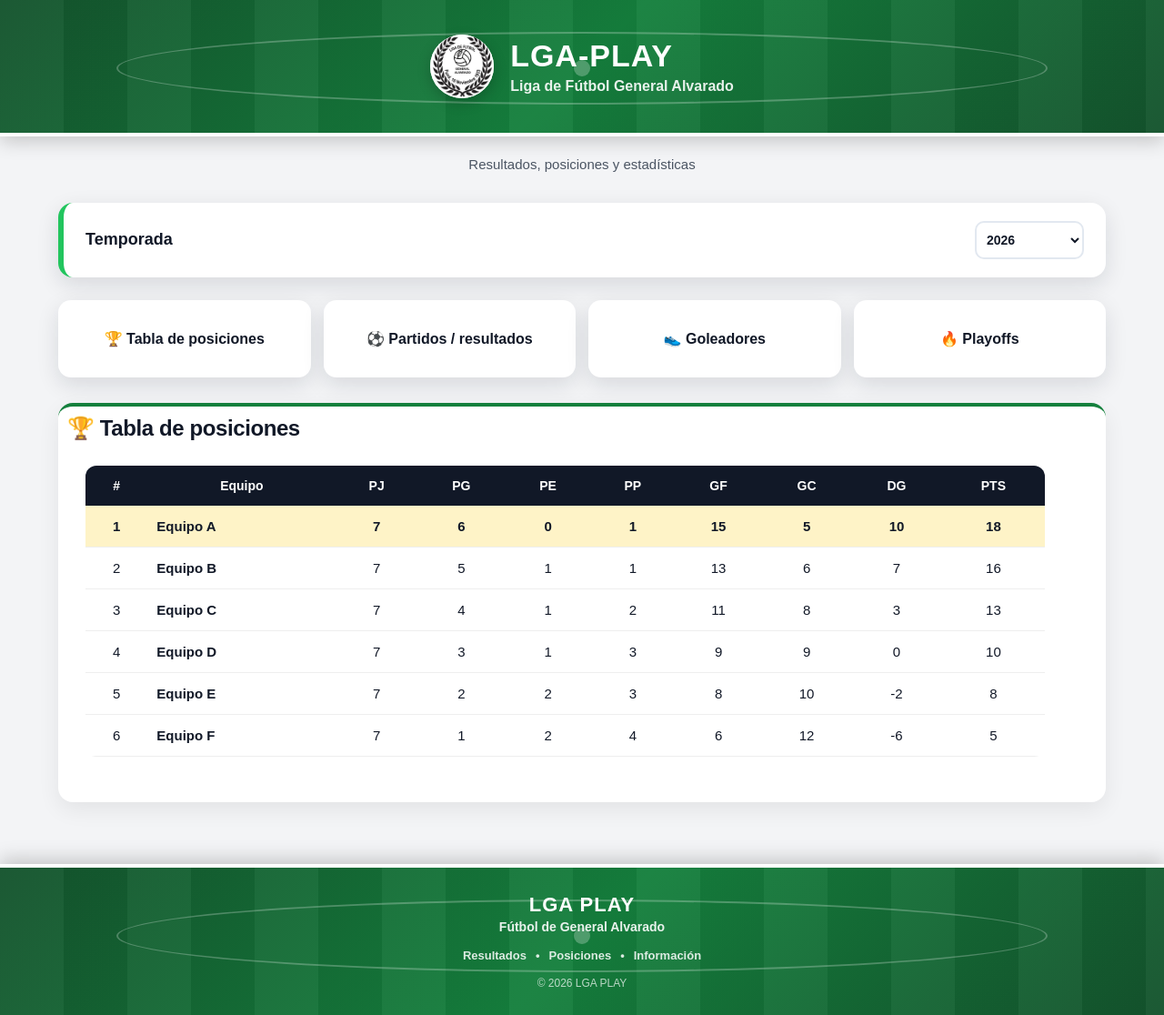
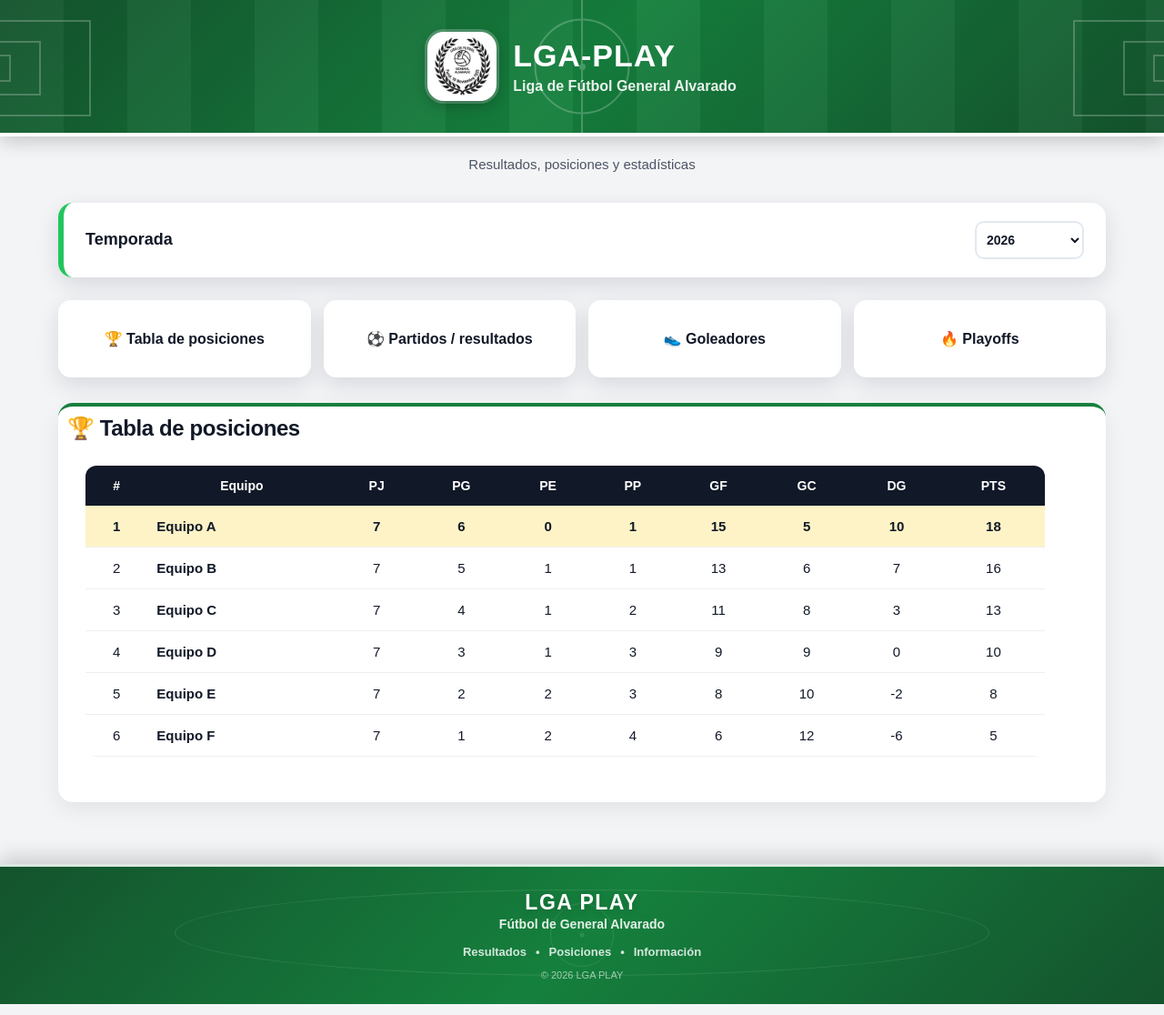
Before and after one commit to ornelabaldini/LGA-Play-Frontend, a React (Vite) app: page / in a window 1280 px wide. Shown: the whole page at 91% size. Built offline with nearby package versions, Linux system fonts and the light colour scheme.

Commit message:
Actualizo

```diff
--- a/src/components/Footer/Footer.css
+++ b/src/components/Footer/Footer.css
@@ -1,6 +1,13 @@
+
+/* =========================
+   FOOTER
+========================= */
+
 .footer {
   position: relative;
-  min-height: 150px;
+
+  min-height: 145px;
+
   overflow: hidden;
 
   display: flex;
@@ -10,13 +17,6 @@
   color: var(--blanco);
 
   background:
-    repeating-linear-gradient(
-      90deg,
-      rgba(255, 255, 255, 0.035) 0,
-      rgba(255, 255, 255, 0.035) 70px,
-      rgba(0, 0, 0, 0.04) 70px,
-      rgba(0, 0, 0, 0.04) 140px
-    ),
     linear-gradient(
       135deg,
       var(--verde-oscuro),
@@ -24,128 +24,300 @@
       var(--verde-oscuro)
     );
 
-  border-top: 4px solid var(--blanco);
-  box-shadow: 0 -5px 20px rgba(0, 0, 0, 0.2);
+  border-top: 3px solid rgba(255, 255, 255, 0.85);
+
+  box-shadow:
+    0 -6px 22px rgba(0, 0, 0, 0.18);
 }
+
+
+/* =========================
+   DETALLE DE CANCHA
+========================= */
 
 .footer__cancha {
   position: absolute;
+
   inset: 0;
 
   pointer-events: none;
-  opacity: 0.25;
+
+  opacity: 0.10;
 }
+
+
+/* Línea central */
 
 .footer__linea {
   position: absolute;
 
-  width: 80%;
-  height: 80px;
+  width: 70%;
 
-  left: 10%;
-  top: 35px;
+  height: 95px;
 
-  border: 2px solid white;
+  left: 15%;
+
+  top: 25px;
+
+  border: 1px solid white;
+
   border-radius: 50%;
 }
+
+
+/* Círculo central */
 
 .footer__circulo {
   position: absolute;
 
-  width: 18px;
-  height: 18px;
+  width: 70px;
+  height: 70px;
+
+  left: 50%;
+  top: 50%;
+
+  border: 1px solid white;
+
+  border-radius: 50%;
+
+  transform: translate(-50%, -50%);
+}
+
+
+/* Punto central */
+
+.footer__circulo::after {
+  content: "";
+
+  position: absolute;
+
+  width: 5px;
+  height: 5px;
+
+  left: 50%;
+  top: 50%;
 
   background: white;
+
   border-radius: 50%;
 
-  left: 50%;
-  top: 66px;
+  transform: translate(-50%, -50%);
+}
 
-  transform: translateX(-50%);
-}
+
+/* =========================
+   CONTENIDO
+========================= */
 
 .footer__contenido {
   position: relative;
-  z-index: 1;
+
+  z-index: 2;
 
   width: 100%;
+
   max-width: 1200px;
 
-  padding: 28px 20px;
+  padding: 26px 20px;
 
   display: flex;
+
   flex-direction: column;
+
   align-items: center;
 
   text-align: center;
 
-  gap: 8px;
+  gap: 7px;
+
+  animation: aparecerFooter 0.7s ease-out both;
 }
+
+
+@keyframes aparecerFooter {
+
+  from {
+    opacity: 0;
+
+    transform: translateY(8px);
+  }
+
+  to {
+    opacity: 1;
+
+    transform: translateY(0);
+  }
+}
+
+
+/* =========================
+   TÍTULO
+========================= */
 
 .footer__titulo {
   display: flex;
+
   flex-direction: column;
+
   align-items: center;
-  gap: 3px;
+
+  gap: 2px;
 }
 
+
 .footer__titulo strong {
-  font-size: 22px;
+  font-size: 23px;
+
   font-weight: 900;
-  letter-spacing: 1px;
+
+  letter-spacing: 1.5px;
+
+  text-shadow:
+    0 2px 8px rgba(0, 0, 0, 0.18);
 }
+
 
 .footer__titulo span {
   font-size: 14px;
+
   font-weight: 600;
-  opacity: 0.9;
+
+  opacity: 0.88;
 }
+
+
+/* =========================
+   INFORMACIÓN
+========================= */
 
 .footer__info {
   display: flex;
+
   align-items: center;
+
+  justify-content: center;
+
   gap: 10px;
 
   margin-top: 8px;
 
   font-size: 13px;
+
   font-weight: 600;
 
-  opacity: 0.85;
+  opacity: 0.82;
 }
 
+
+/* =========================
+   COPYRIGHT
+========================= */
+
 .footer__copyright {
-  margin-top: 8px;
+  margin-top: 5px;
 
-  font-size: 12px;
+  font-size: 11px;
+
   font-weight: 500;
 
-  opacity: 0.7;
+  opacity: 0.60;
 }
 
-@media (max-width: 700px) {
-  .footer {
-    min-height: 135px;
+
+/* =========================
+   BRILLO SUTIL
+========================= */
+
+.footer::after {
+  content: "";
+
+  position: absolute;
+
+  top: 0;
+
+  left: -35%;
+
+  width: 25%;
+
+  height: 100%;
+
+  background: linear-gradient(
+    90deg,
+    transparent,
+    rgba(255, 255, 255, 0.08),
+    transparent
+  );
+
+  transform: skewX(-20deg);
+
+  animation: brilloFooter 7s ease-in-out infinite;
+
+  pointer-events: none;
+}
+
+
+@keyframes brilloFooter {
+
+  0% {
+    left: -35%;
   }
 
-  .footer__contenido {
-    padding: 24px 16px;
+  45%,
+  100% {
+    left: 120%;
+  }
+}
+
+
+/* =========================
+   MOBILE
+========================= */
+
+@media (max-width: 700px) {
+
+  .footer {
+    min-height: 130px;
   }
 
+
+  .footer__contenido {
+    padding: 22px 16px;
+  }
+
+
   .footer__titulo strong {
-    font-size: 19px;
+    font-size: 20px;
   }
+
 
   .footer__titulo span {
     font-size: 13px;
   }
 
+
   .footer__info {
+    gap: 7px;
+
     font-size: 12px;
-    gap: 7px;
   }
 
+
   .footer__copyright {
-    font-size: 11px;
+    font-size: 10px;
+  }
+
+
+  .footer__linea {
+    width: 90%;
+
+    left: 5%;
+
+    height: 80px;
+  }
+
+
+  .footer__circulo {
+    width: 58px;
+    height: 58px;
   }
 }
--- a/src/components/Header/Header.css
+++ b/src/components/Header/Header.css
@@ -28,97 +28,311 @@
   box-shadow: 0 5px 20px rgba(0, 0, 0, 0.2);
 }
 
+
+/* =========================
+   CANCHA
+========================= */
+
 .header__cancha {
   position: absolute;
   inset: 0;
+
   pointer-events: none;
-  opacity: 0.25;
+
+  opacity: 0.22;
 }
 
-.header__linea {
+
+/* Línea central */
+
+.header__lineaCentral {
   position: absolute;
 
-  width: 80%;
-  height: 80px;
+  top: 0;
+  bottom: 0;
+  left: 50%;
 
-  left: 10%;
-  top: 35px;
+  width: 2px;
+
+  background: white;
+
+  transform: translateX(-50%);
+}
+
+
+/* Círculo central */
+
+.header__circuloCentral {
+  position: absolute;
+
+  width: 105px;
+  height: 105px;
+
+  left: 50%;
+  top: 50%;
 
   border: 2px solid white;
   border-radius: 50%;
+
+  transform: translate(-50%, -50%);
 }
 
-.header__circulo {
+
+/* Punto central */
+
+.header__circuloCentral::after {
+  content: "";
+
   position: absolute;
 
-  width: 18px;
-  height: 18px;
+  width: 7px;
+  height: 7px;
 
   background: white;
   border-radius: 50%;
 
   left: 50%;
-  top: 66px;
+  top: 50%;
 
-  transform: translateX(-50%);
+  transform: translate(-50%, -50%);
 }
+
+
+/* =========================
+   ÁREAS GRANDES
+========================= */
+
+.header__area {
+  position: absolute;
+
+  top: 22px;
+
+  width: 100px;
+  height: 106px;
+
+  border: 2px solid white;
+}
+
+
+/* Área izquierda */
+
+.header__area--izquierda {
+  left: 0;
+
+  border-left: none;
+}
+
+
+/* Área derecha */
+
+.header__area--derecha {
+  right: 0;
+
+  border-right: none;
+}
+
+
+/* =========================
+   ÁREAS CHICAS
+========================= */
+
+.header__areaChica {
+  position: absolute;
+
+  top: 45px;
+
+  width: 45px;
+  height: 60px;
+
+  border: 2px solid white;
+}
+
+
+/* Izquierda */
+
+.header__areaChica--izquierda {
+  left: 0;
+
+  border-left: none;
+}
+
+
+/* Derecha */
+
+.header__areaChica--derecha {
+  right: 0;
+
+  border-right: none;
+}
+
+
+/* =========================
+   ARCOS
+========================= */
+
+.header__arco {
+  position: absolute;
+
+  top: 60px;
+
+  width: 12px;
+  height: 30px;
+
+  border: 2px solid white;
+}
+
+
+/* Arco izquierdo */
+
+.header__arco--izquierda {
+  left: 0;
+
+  border-left: none;
+}
+
+
+/* Arco derecho */
+
+.header__arco--derecha {
+  right: 0;
+
+  border-right: none;
+}
+
+
+/* =========================
+   BRILLO DEL HEADER
+========================= */
+
+.header::after {
+  content: "";
+
+  position: absolute;
+
+  top: 0;
+  left: -40%;
+
+  width: 35%;
+  height: 100%;
+
+  background: linear-gradient(
+    90deg,
+    transparent,
+    rgba(255, 255, 255, 0.10),
+    transparent
+  );
+
+  transform: skewX(-20deg);
+
+  animation: brilloHeader 6s ease-in-out infinite;
+
+  pointer-events: none;
+}
+
+@keyframes brilloHeader {
+
+  0% {
+    left: -40%;
+  }
+
+  45%,
+  100% {
+    left: 120%;
+  }
+}
+
+
+/* =========================
+   CONTENIDO
+========================= */
 
 .header__contenido {
   position: relative;
-  z-index: 1;
+  z-index: 2;
 
   display: flex;
   align-items: center;
+
   gap: 18px;
 
   text-align: left;
+
+  animation: aparecerHeader 0.7s ease-out both;
 }
 
-.logo-modal {
-  position: fixed;
-  inset: 0;
-  z-index: 9999;
+@keyframes aparecerHeader {
 
-  display: flex;
-  align-items: center;
-  justify-content: center;
+  from {
+    opacity: 0;
+    transform: translateY(8px);
+  }
 
-  background: rgba(0, 0, 0, 0.75);
-  cursor: pointer;
+  to {
+    opacity: 1;
+    transform: translateY(0);
+  }
 }
 
-.logo-modal img {
-  display: block;
-  width: auto;
-  height: auto;
 
-  max-width: 90vw;
-  max-height: 90vh;
-
-  object-fit: contain;
-}
+/* =========================
+   LOGO
+========================= */
 
 .header__logo {
-  width: 70px;
-  height: 70px;
+  width: 76px;
+  height: 76px;
 
   display: flex;
   align-items: center;
   justify-content: center;
 
   background: white;
-  border-radius: 50%;
 
-  font-size: 38px;
+  border-radius: 18px;
 
-  box-shadow: 0 5px 15px rgba(0, 0, 0, 0.2);
+  padding: 5px;
+
+  box-shadow:
+    0 5px 15px rgba(0, 0, 0, 0.25),
+    0 0 0 3px rgba(255, 255, 255, 0.25);
+
+  overflow: hidden;
+
+  cursor: pointer;
+
+  animation: aparecerLogo 0.8s cubic-bezier(.2, .8, .2, 1) both;
 }
 
 .header__logo img {
   width: 100%;
   height: 100%;
+
   object-fit: contain;
-  border-radius: 50%;
+
+  border-radius: 12px;
+}
+
+@keyframes aparecerLogo {
+
+  from {
+    opacity: 0;
+    transform: scale(0.85);
+  }
+
+  to {
+    opacity: 1;
+    transform: scale(1);
+  }
+}
+
+
+/* =========================
+   TEXTO
+========================= */
+
+.header__texto {
+  position: relative;
+  z-index: 2;
 }
 
 .header h1 {
@@ -126,6 +340,7 @@
 
   font-size: 34px;
   font-weight: 900;
+
   letter-spacing: 1px;
 }
 
@@ -138,15 +353,58 @@
   opacity: 0.9;
 }
 
+
+/* =========================
+   MODAL DEL LOGO
+========================= */
+
+.logo-modal {
+  position: fixed;
+  inset: 0;
+
+  z-index: 9999;
+
+  display: flex;
+  align-items: center;
+  justify-content: center;
+
+  background: rgba(0, 0, 0, 0.75);
+
+  cursor: pointer;
+}
+
+.logo-modal img {
+  display: block;
+
+  width: auto;
+  height: auto;
+
+  max-width: 90vw;
+  max-height: 90vh;
+
+  object-fit: contain;
+}
+
+
+/* =========================
+   MOBILE
+========================= */
+
 @media (max-width: 700px) {
+
   .header {
     min-height: 120px;
   }
 
   .header__logo {
-    width: 54px;
-    height: 54px;
-    font-size: 30px;
+    width: 58px;
+    height: 58px;
+
+    border-radius: 14px;
+  }
+
+  .header__contenido {
+    gap: 12px;
   }
 
   .header h1 {
@@ -156,76 +414,19 @@
   .header p {
     font-size: 13px;
   }
-}
 
-/* HEADER PREMIUM */
-.header {
-  position: relative;
-  overflow: hidden;
-}
-
-/* Destello que atraviesa el header */
-.header::after {
-  content: "";
-  position: absolute;
-  top: 0;
-  left: -40%;
-  width: 35%;
-  height: 100%;
-  background: linear-gradient(
-    90deg,
-    transparent,
-    rgba(255, 255, 255, 0.10),
-    transparent
-  );
-  transform: skewX(-20deg);
-  animation: brilloHeader 6s ease-in-out infinite;
-  pointer-events: none;
-}
-
-@keyframes brilloHeader {
-  0% {
-    left: -40%;
+  .header__circuloCentral {
+    width: 80px;
+    height: 80px;
   }
 
-  45%,
-  100% {
-    left: 120%;
+  .header__area {
+    width: 75px;
+    height: 76px;
+  }
+
+  .header__areaChica {
+    width: 35px;
+    height: 45px;
   }
 }
-
-
-/* Entrada elegante del contenido */
-.header__contenido {
-  animation: aparecerHeader 0.7s ease-out both;
-}
-
-@keyframes aparecerHeader {
-  from {
-    opacity: 0;
-    transform: translateY(8px);
-  }
-
-  to {
-    opacity: 1;
-    transform: translateY(0);
-  }
-}
-
-
-/* Logo: pequeño efecto al aparecer */
-.header__logo {
-  animation: aparecerLogo 0.8s cubic-bezier(.2,.8,.2,1) both;
-}
-
-@keyframes aparecerLogo {
-  from {
-    opacity: 0;
-    transform: scale(0.85);
-  }
-
-  to {
-    opacity: 1;
-    transform: scale(1);
-  }
-}
--- a/src/components/Header/Header.jsx
+++ b/src/components/Header/Header.jsx
@@ -1,4 +1,3 @@
-
 import { useState } from "react";
 import "./Header.css";
 import lga from "../../assets/lga.png";
@@ -9,12 +8,25 @@ function Header() {
   return (
     <>
       <header className="header">
+
+        {/* Cancha de fondo */}
         <div className="header__cancha">
-          <div className="header__linea"></div>
-          <div className="header__circulo"></div>
+          <div className="header__lineaCentral"></div>
+          <div className="header__circuloCentral"></div>
+
+          <div className="header__area header__area--izquierda"></div>
+          <div className="header__area header__area--derecha"></div>
+
+          <div className="header__areaChica header__areaChica--izquierda"></div>
+          <div className="header__areaChica header__areaChica--derecha"></div>
+
+          <div className="header__arco header__arco--izquierda"></div>
+          <div className="header__arco header__arco--derecha"></div>
         </div>
 
+        {/* Contenido */}
         <div className="header__contenido">
+
           <div className="header__logo">
             <img
               src={lga}
@@ -23,13 +35,15 @@ function Header() {
             />
           </div>
 
-          <div>
+          <div className="header__texto">
             <h1>LGA-PLAY</h1>
             <p>Liga de Fútbol General Alvarado</p>
           </div>
+
         </div>
       </header>
 
+      {/* Logo ampliado */}
       {imagenGrande && (
         <div
           className="logo-modal"
```
